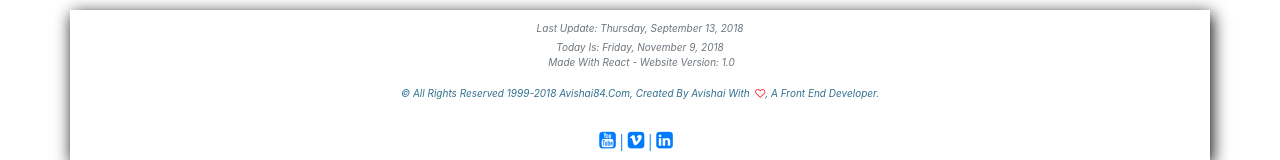
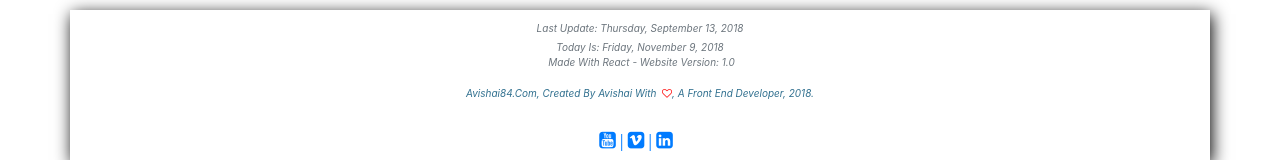
Before and after one commit to avishai84/avishai84_root, a React app: page / in a window 1280 px wide. Shown: the part 502-662 px from the top of the page. Built offline with nearby package versions, Linux system fonts and the light colour scheme.

Commit message:
remove start year and text

```diff
--- a/src/SocialFooter.js
+++ b/src/SocialFooter.js
@@ -36,11 +36,10 @@ class SocialFooter extends Component {
 
           </div>
         </small>
-        <p className="small">© All rights reserved 1999-
-          <span data-year="">{year} </span>
+        <p className="small">
           Avishai84.com, created by Avishai with
           &nbsp;<i className="fa fa-heart-o"></i>
-          , a front end developer.
+          , a front end developer, {year}.
         </p>
           <div className="small">
 
```
